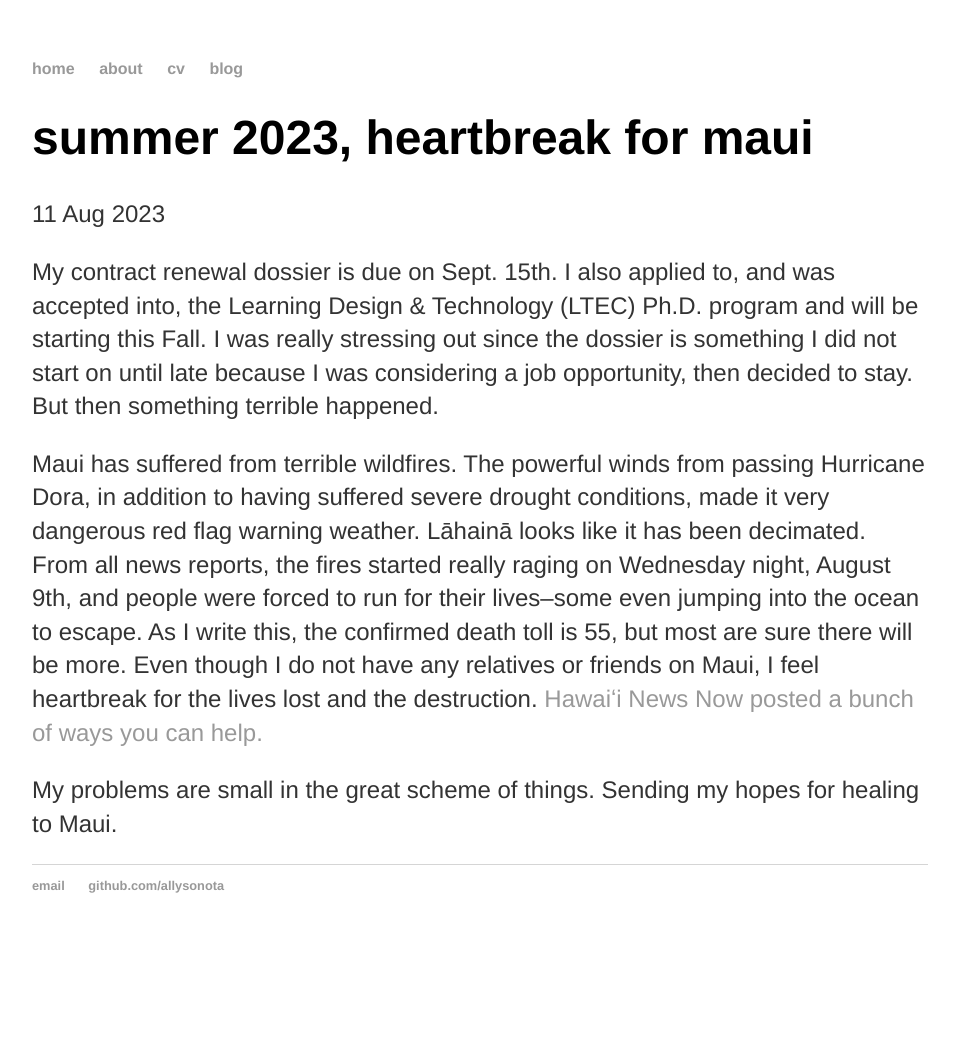
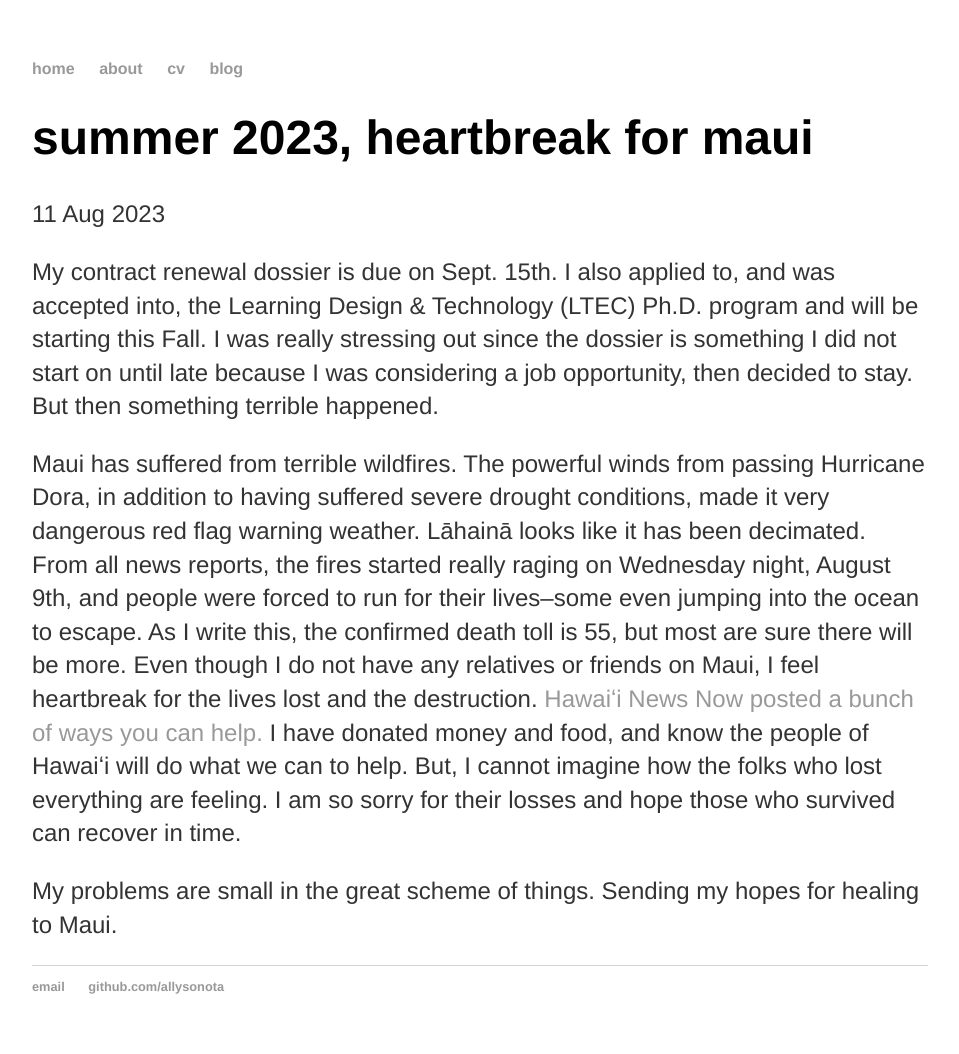
Before and after one commit to allysonota/allysonota.github.io, a Jekyll site: the page built from _posts/2023-08-11-summer-2023-is-over.md, in a window 1280 px wide. Shown: the whole page, without its empty margins (160-1119 px from the left). Built offline with Jekyll 4.4.1, drawn with Linux system fonts in a browser that asks for light colours; before the commit the page ends 953 px from its top, so only the background shows below that.

Commit message:
Update 2023-08-11-summer-2023-is-over.md

```diff
--- a/_posts/2023-08-11-summer-2023-is-over.md
+++ b/_posts/2023-08-11-summer-2023-is-over.md
@@ -5,6 +5,6 @@
 ---
 My contract renewal dossier is due on Sept. 15th. I also applied to, and was accepted into, the Learning Design & Technology (LTEC) Ph.D. program and will be starting this Fall. I was really stressing out since the dossier is something I did not start on until late because I was considering a job opportunity, then decided to stay. But then something terrible happened.
 
-Maui has suffered from terrible wildfires. The powerful winds from passing Hurricane Dora, in addition to having suffered severe drought conditions, made it very dangerous red flag warning weather. Lāhainā looks like it has been decimated. From all news reports, the fires started really raging on Wednesday night, August 9th, and people were forced to run for their lives--some even jumping into the ocean to escape. As I write this, the confirmed death toll is 55, but most are sure there will be more. Even though I do not have any relatives or friends on Maui, I feel heartbreak for the lives lost and the destruction. <a href="https://www.hawaiinewsnow.com/2023/08/09/want-help-those-devastated-by-maui-wildfires-heres-how/">Hawaiʻi News Now posted a bunch of ways you can help.</a>
+Maui has suffered from terrible wildfires. The powerful winds from passing Hurricane Dora, in addition to having suffered severe drought conditions, made it very dangerous red flag warning weather. Lāhainā looks like it has been decimated. From all news reports, the fires started really raging on Wednesday night, August 9th, and people were forced to run for their lives--some even jumping into the ocean to escape. As I write this, the confirmed death toll is 55, but most are sure there will be more. Even though I do not have any relatives or friends on Maui, I feel heartbreak for the lives lost and the destruction. <a href="https://www.hawaiinewsnow.com/2023/08/09/want-help-those-devastated-by-maui-wildfires-heres-how/">Hawaiʻi News Now posted a bunch of ways you can help.</a> I have donated money and food, and know the people of Hawaiʻi will do what we can to help. But, I cannot imagine how the folks who lost everything are feeling. I am so sorry for their losses and hope those who survived can recover in time.
 
 My problems are small in the great scheme of things. Sending my hopes for healing to Maui.
```
